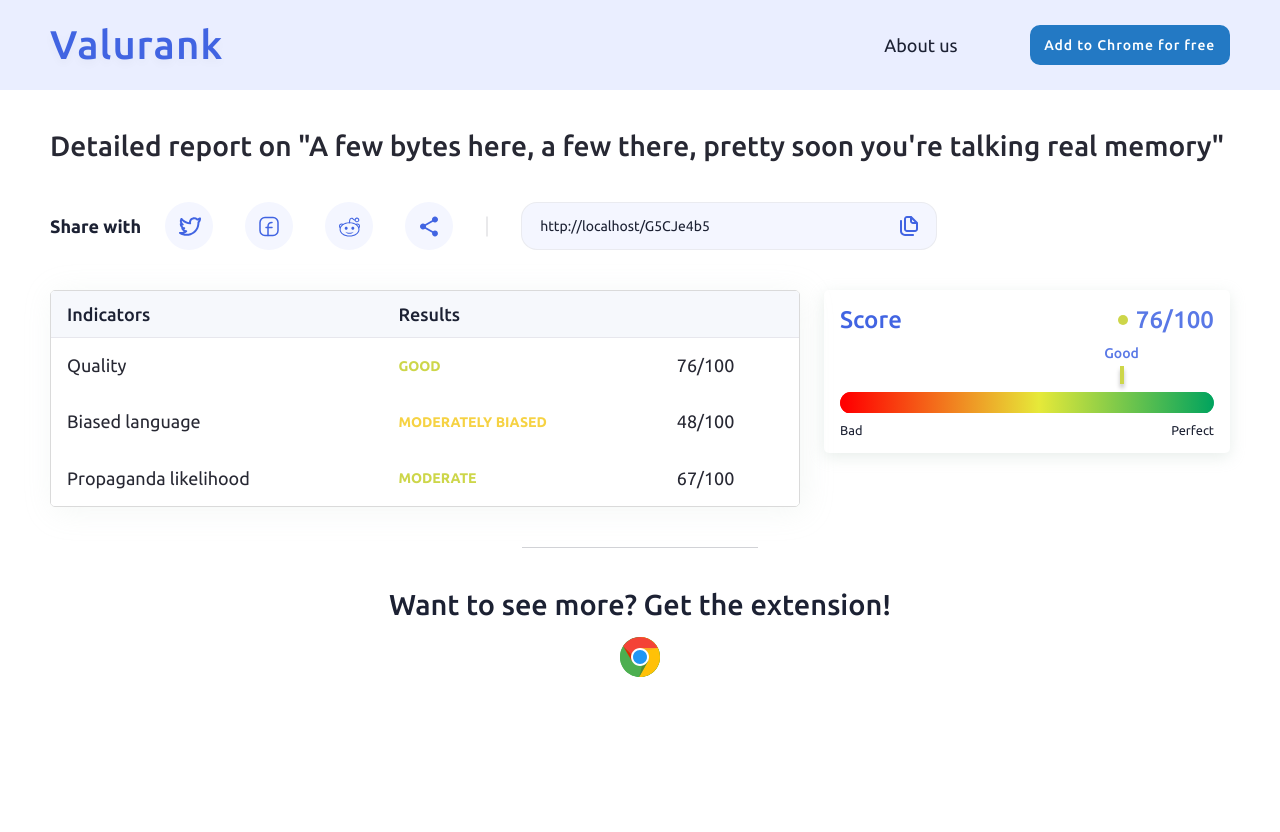
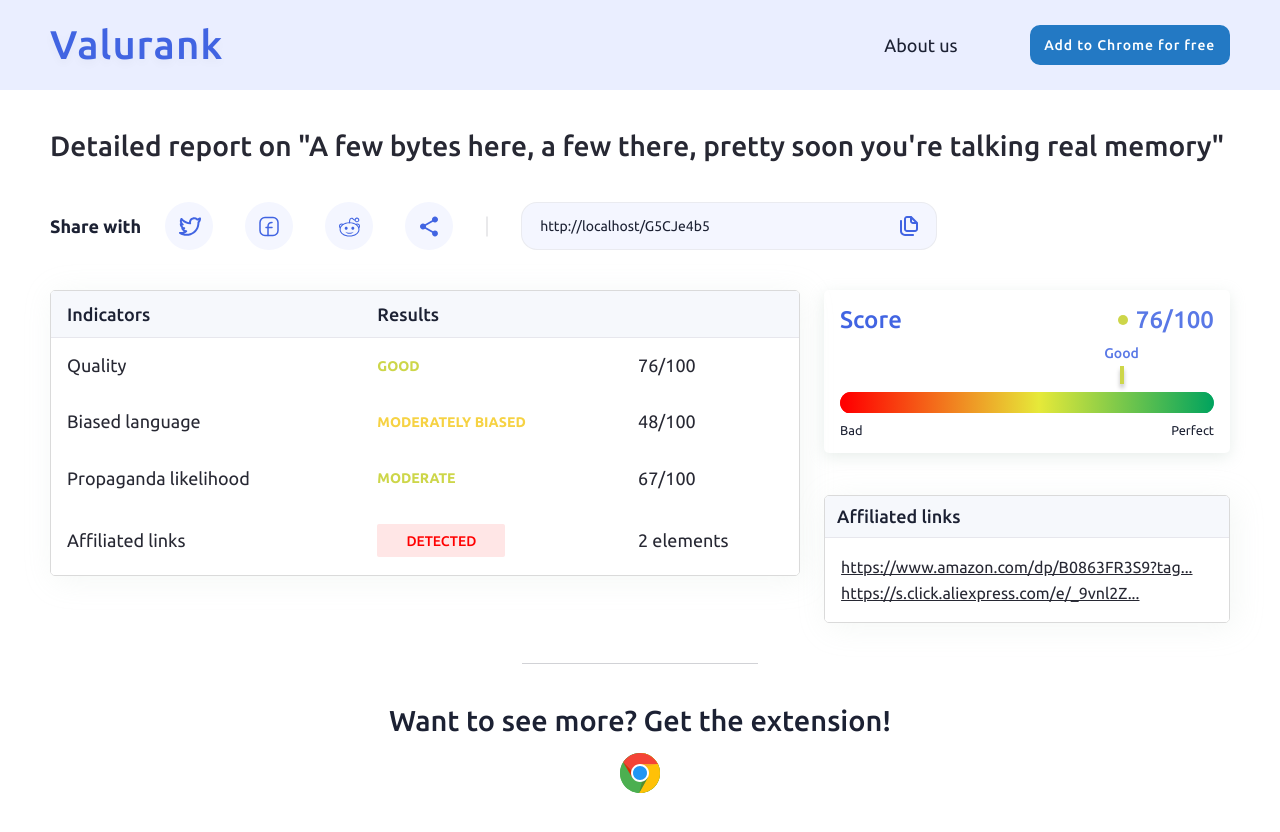
Before and after one commit to kindrakevychn/Next-report, a Next.js app: page / in a window 1280 px wide. Shown: the top 832 px of the page. Before the commit the page ends 800 px from the top, so only its background shows below. Built offline with nearby package versions, Linux system fonts and the light colour scheme.

Commit message:
Add support for affiliatedLinks indicator

```diff
--- a/lib/valurank.js
+++ b/lib/valurank.js
@@ -24,6 +24,14 @@ export function getReportData() {
             propagandaLikelihood: {
                 score: 67,
                 label: 'moderate'
+            },
+            affiliatedLinks: {
+                score: 100,
+                label: 'detected',
+                data: [
+                    'https://www.amazon.com/dp/B0863FR3S9?tag=digitrend08sub4-20&linkCode=ogi&th=1&psc=1&_keeptag=1',
+                    'https://s.click.aliexpress.com/e/_9vnl2Z?af=&amp;cn=5&amp;cv=2805&amp'
+                ]
             }
         }
     };
--- a/pages/index.jsx
+++ b/pages/index.jsx
@@ -170,7 +170,8 @@ function Data({
     const {
         quality,
         biasedLanguage,
-        propagandaLikelihood
+        propagandaLikelihood,
+        affiliatedLinks
     } = details;
 
     return (
@@ -208,6 +209,17 @@ function Data({
                             status={propagandaLikelihood.label}
                         />
                     }
+                    {
+                        (
+                            affiliatedLinks != null &&
+                            Array.isArray(affiliatedLinks.data)
+                        ) &&
+                        <DetectedIndicator
+                            title={"Affiliated links"}
+                            detected={!!affiliatedLinks.data.length}
+                            count={affiliatedLinks.data.length}
+                        />
+                    }
                 </Indicators>
             </div>
             <div
@@ -216,6 +228,18 @@ function Data({
                 <Score
                     score={score}
                 />
+                {
+                    (
+                        affiliatedLinks != null &&
+                        Array.isArray(affiliatedLinks.data) &&
+                        !!affiliatedLinks.data.length
+                    ) &&
+                    <List
+                        title={"Affiliated links"}
+                        data={affiliatedLinks.data}
+                        isLink={true}
+                    />
+                }
             </div>
         </div>
     );
```
